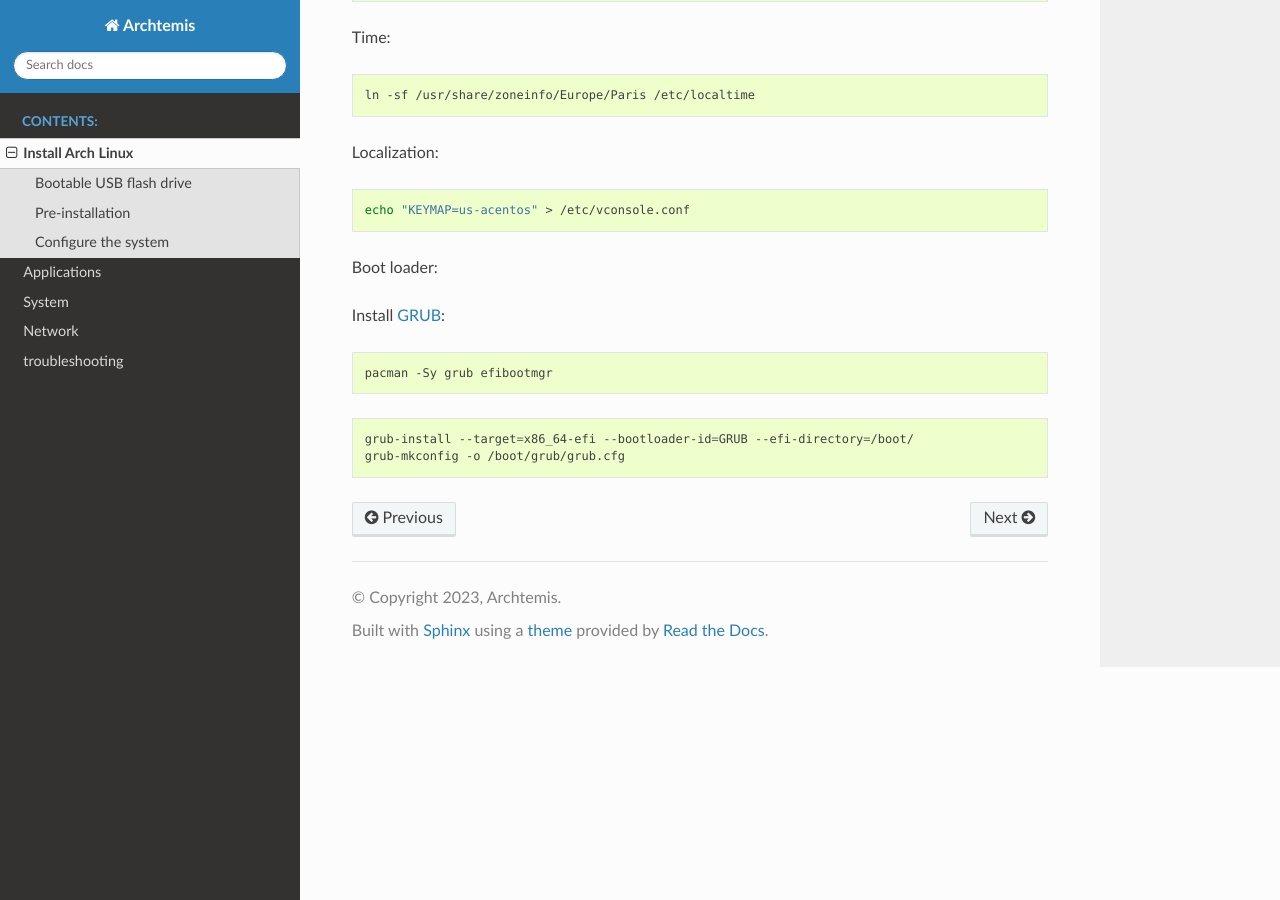
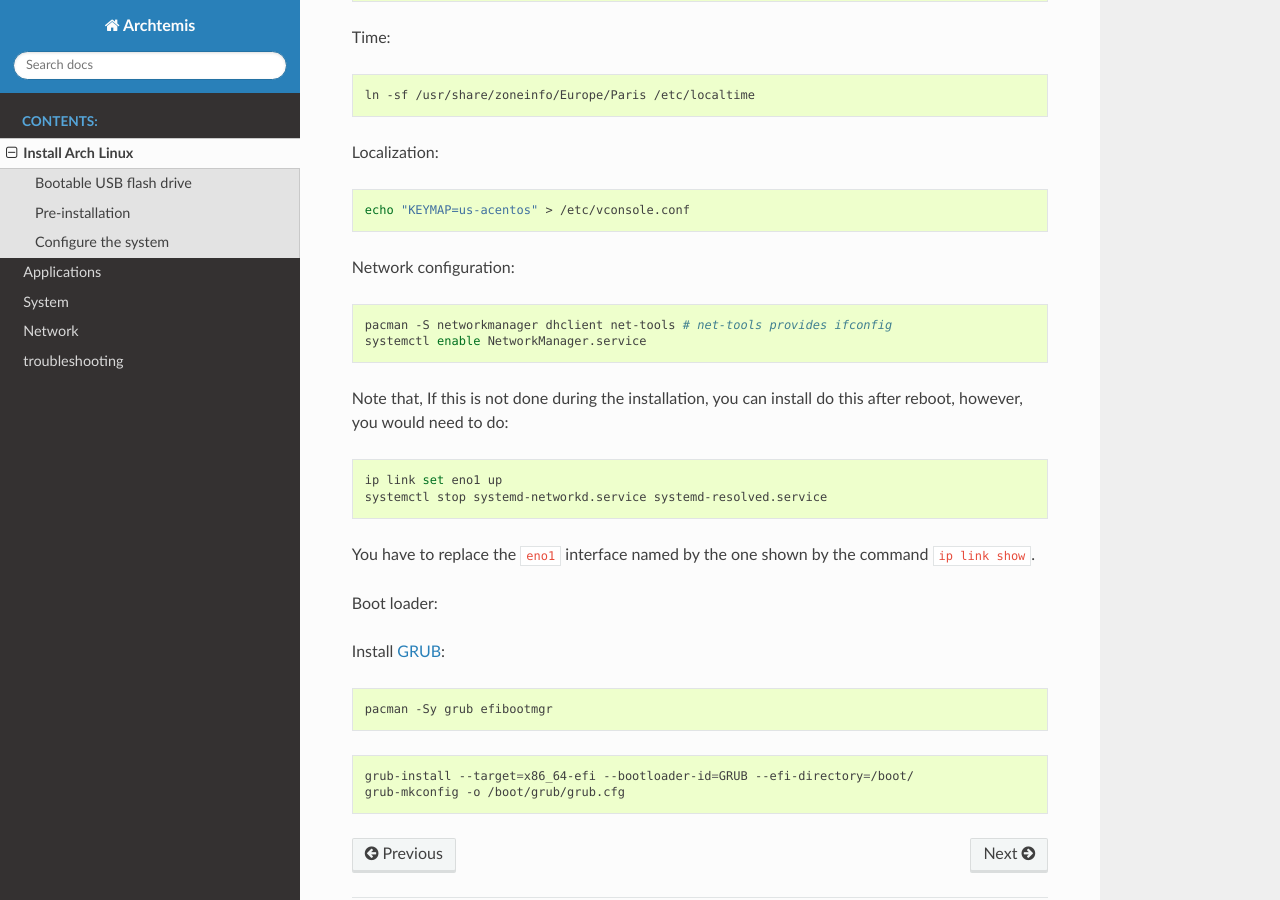
Before and after one commit to archtemis/archtemis, a Sphinx documentation site: the page built from docs/install.rst, in a window 1280 px wide and 900 px high, scrolled down 1428 px. Built offline with Sphinx 7.4.7 and the Read the Docs theme 2.0.0, drawn with Linux system fonts in a browser that asks for light colours.

Commit message:
Install page: network configuration with DHCP

```diff
--- a/docs/install.rst
+++ b/docs/install.rst
@@ -89,6 +89,21 @@ Localization:
 
     echo "KEYMAP=us-acentos" > /etc/vconsole.conf
 
+Network configuration:
+
+.. code-block:: bash
+
+    pacman -S networkmanager dhclient net-tools # net-tools provides ifconfig
+    systemctl enable NetworkManager.service
+
+Note that, If this is not done during the installation, you can install do this after reboot, however, you would need to do:
+
+.. code-block:: bash
+
+   ip link set eno1 up
+   systemctl stop systemd-networkd.service systemd-resolved.service
+
+You have to replace the ``eno1`` interface named by the one shown by the command ``ip link show``.
 
 Boot loader:
 
```
